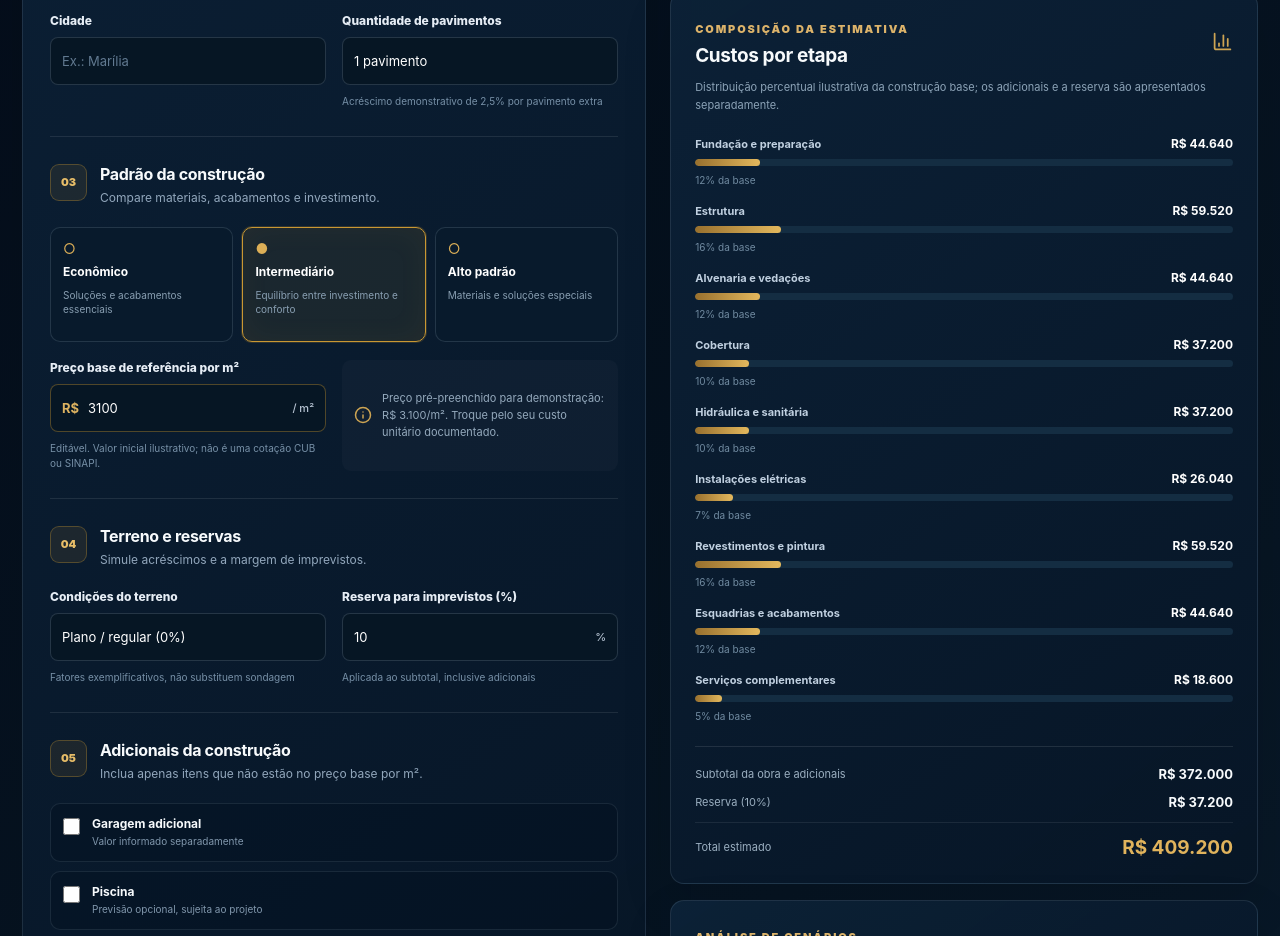
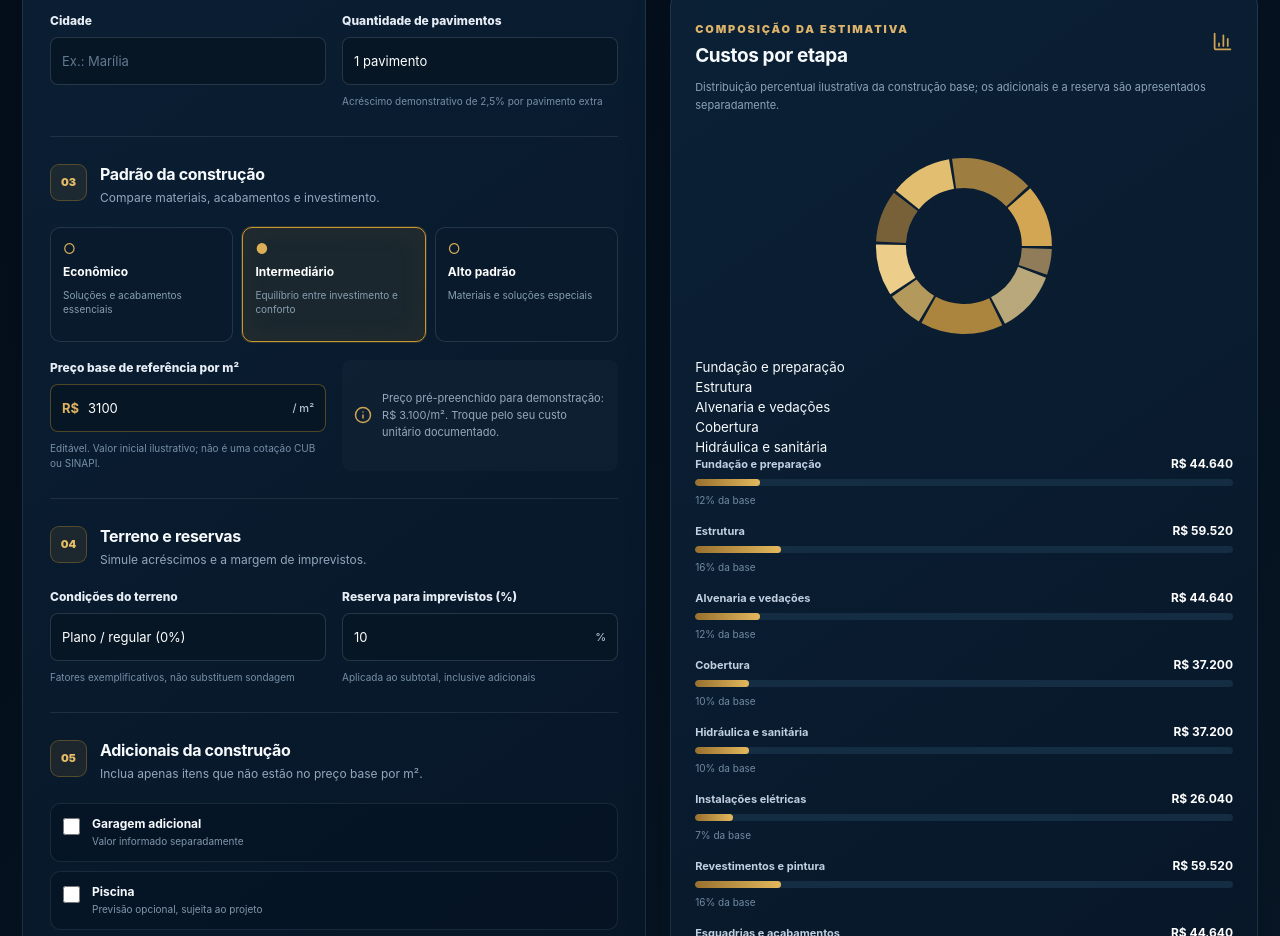
Before and after one commit to FelipeAlves4/calculadora_obras, a React (Vite) app: page / in a window 1280 px wide. Shown: the part 980-1916 px from the top of the page. Built offline with nearby package versions, Linux system fonts and the light colour scheme.

Commit message:
feat: exibir gráfico de composição das etapas em tempo real

```diff
--- a/src/App.tsx
+++ b/src/App.tsx
@@ -1,4 +1,5 @@
-import { useMemo, useState } from 'react';
+import { useMemo, useState, type ReactNode } from 'react';
+import { Cell, Pie, PieChart, ResponsiveContainer, Tooltip } from 'recharts';
 import {
   ArrowRight, BarChart3, Building2, Calculator, CheckCircle2, ClipboardList,
   Download, FileText, HardHat, Home, Info, MapPin, Maximize2, PhoneCall,
@@ -13,7 +14,7 @@ import {
 const phone = String(import.meta.env.VITE_WHATSAPP_NUMBER || '').replace(/\D/g, '');
 const whatsappReady = /^\d{10,15}$/.test(phone);
 
-function Field({ title, note, children }: { title: string; note?: string; children: React.ReactNode }) {
+function Field({ title, note, children }: { title: string; note?: string; children: ReactNode }) {
   return <label className="field"><span>{title}</span>{children}{note ? <small>{note}</small> : null}</label>;
 }
 function SectionTitle({ number, title, description }: { number: string; title: string; description: string }) {
@@ -32,6 +33,7 @@ function App() {
     ...previous, addOns: { ...previous.addOns, [id]: { ...previous.addOns[id], [property]: value } }
   }));
   const filteredAddOns = ADD_ON_CONFIG.filter(item => item.types.includes(form.type));
+  const graph = result.stages.map((item, index) => ({ name: item.title, value: item.cost, color: ['#d3a653','#b38b43','#e2be70','#886a3a','#eccd89','#ccaa62','#ab853d','#d1bb85','#907c59'][index % 9] }));
   const printReport = () => window.print();
   const reset = () => {
     if (window.confirm('Deseja limpar os dados e restaurar o exemplo inicial?')) {
@@ -142,6 +144,16 @@ function App() {
           <div className="panel result-panel">
             <div className="panel-heading"><div><span className="eyebrow">COMPOSIÇÃO DA ESTIMATIVA</span><h2>Custos por etapa</h2></div><BarChart3 size={21}/></div>
             <p className="small-description">Distribuição percentual ilustrativa da construção base; os adicionais e a reserva são apresentados separadamente.</p>
+            <div className="chart-summary">
+              <div className="donut-chart" role="img" aria-label="Gráfico circular de distribuição ilustrativa do custo base por etapa">
+                <ResponsiveContainer width="100%" height={220}>
+                  <PieChart><Pie data={graph} dataKey="value" nameKey="name" innerRadius={58} outerRadius={88} paddingAngle={2} stroke="none">
+                    {graph.map((part, index) => <Cell key={part.name} fill={part.color} fillOpacity={index % 2 === 0 ? 1 : .88}/>)}
+                  </Pie><Tooltip formatter={(value: number | string) => formatMoney(Number(value))} contentStyle={{background:'#081929',border:'1px solid #5b523c',borderRadius:8,color:'#fff'}} itemStyle={{color:'#efcc83'}} /></PieChart>
+                </ResponsiveContainer>
+              </div>
+              <div className="chart-legend">{graph.slice(0,5).map(part => <div key={part.name}><span style={{background:part.color}}/><small>{part.name}</small></div>)}</div>
+            </div>
             <div className="stage-list">{result.stages.map(stage => <div className="stage-row" key={stage.id}>
               <div className="stage-label"><span>{stage.title}</span><strong>{formatMoney(stage.cost)}</strong></div>
               <div className="stage-track"><div style={{width: stage.percentage + '%'}}/></div>
```
